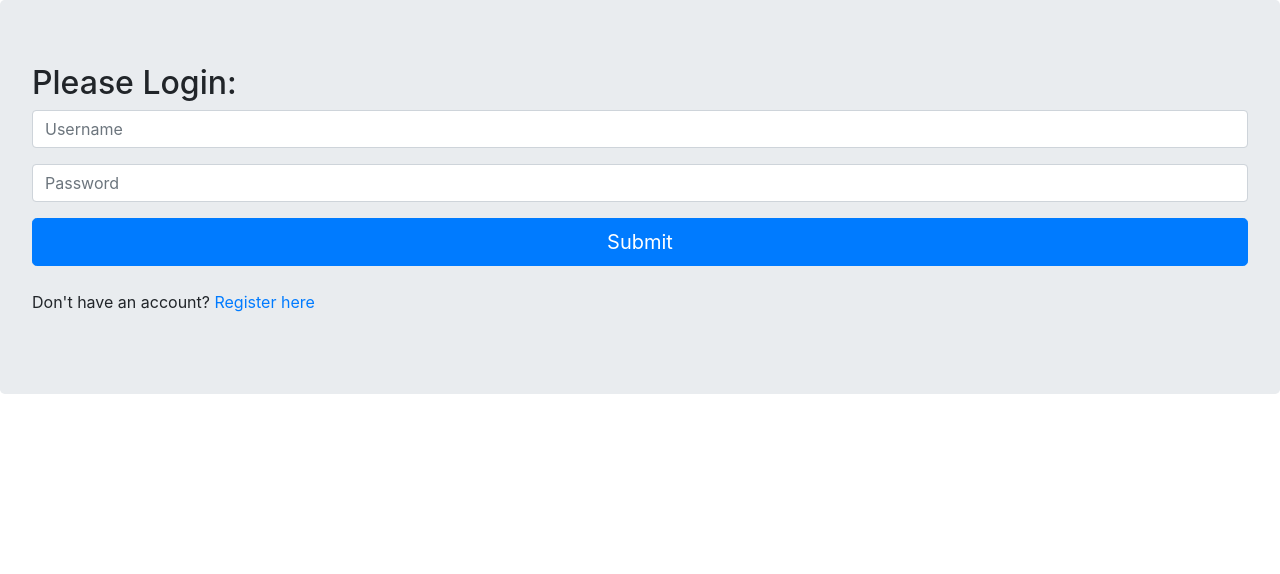
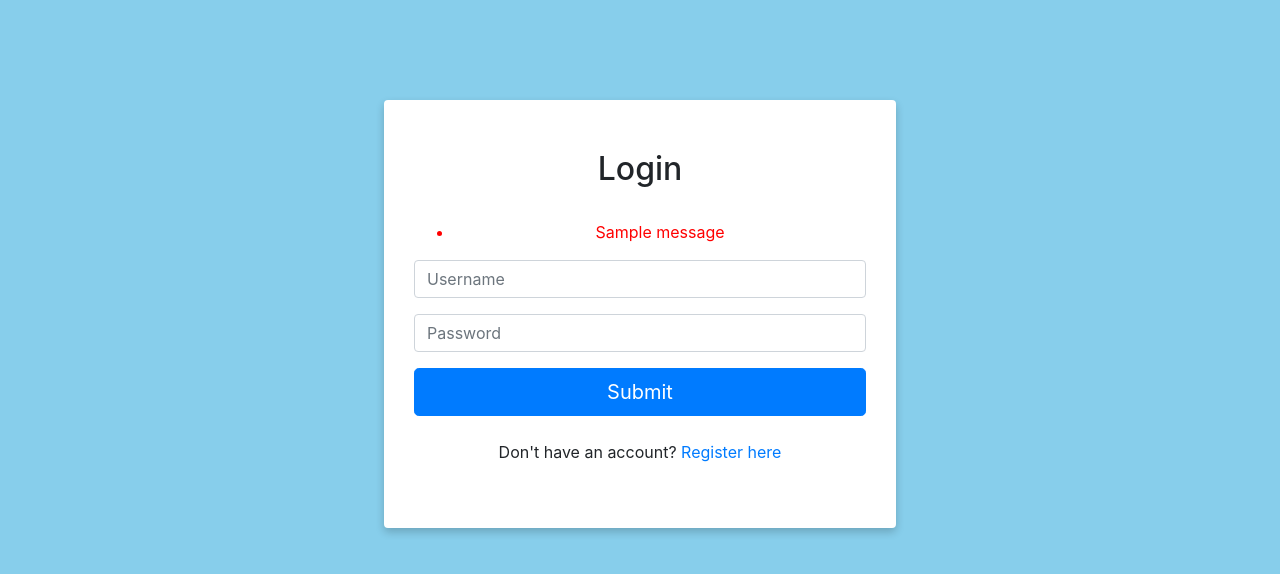
Before and after one commit to Rajat26599/smartHomeAutomation, a Django app: page /accounts/user_login/ in a window 1280 px wide. Shown: the top 574 px of the page. Run offline with Django 3.2, Linux system fonts and the light colour scheme; tables that the repository leaves empty hold one stand-in row (values such as "Sample post"); one stand-in notice (Sample message) is shown; some libraries are stand-ins or nearby versions.

Commit message:
added styling

```diff
--- a/accounts/templates/accounts/base.html
+++ b/accounts/templates/accounts/base.html
@@ -1,10 +1,16 @@
+{% load staticfiles %}
+
 <!DOCTYPE html>
 <html lang="en" dir="ltr">
   <head>
     <meta charset="utf-8">
-    <title></title>
+    <meta name="viewport" content="width=device-width">
+
+    <title>{% block title %}{% endblock %}</title>
 
     <link rel="stylesheet" href="https://maxcdn.bootstrapcdn.com/bootstrap/4.0.0/css/bootstrap.min.css" integrity="sha384-Gn5384xqQ1aoWXA+058RXPxPg6fy4IWvTNh0E263XmFcJlSAwiGgFAW/dAiS6JXm" crossorigin="anonymous">
+
+    <link rel="stylesheet" href="{% static '/css/login.css' %}">
 
   </head>
   <body>
--- a/accounts/templates/accounts/login.html
+++ b/accounts/templates/accounts/login.html
@@ -1,9 +1,22 @@
 {% extends 'accounts/base.html' %}
 
+{% block title %}
+Login
+{% endblock %}
+
 {% block content %}
+<div class="container login-card">
+  <div class="container login-content">
+    <h2 id="login-head">Login</h2><br>
 
-<div class="jumbotron">
-  <h2>Please Login:</h2>
+    {% if messages %}
+    <ul class="messages">
+        {% for message in messages %}
+        <li{% if message.tags %} class="{{ message.tags }}"{% endif %}>{{ message }}</li>
+        {% endfor %}
+    </ul>
+    {% endif %}
+
     {% if form.errors %}
       <p>Your username and password didn't match! Please try again.</p>
     {% endif %}
@@ -24,5 +37,9 @@
       <p>Don't have an account? <a href="{% url 'accounts:register' %}">Register here</a></p>
     </div>
 
+    <br><br>
   </div>
+
+</div>
+
 {% endblock %}
--- a/accounts/views.py
+++ b/accounts/views.py
@@ -23,8 +23,11 @@ def register(request):
             user.save()
 
             registered = True
+            return HttpResponseRedirect(reverse('accounts:user_login'))
+
         else:
             print(user_form.errors)
+
     else:
         user_form = UserForm()
 
@@ -54,10 +57,10 @@ def user_login(request):
     else:
         return render(request, 'accounts/login.html', {})
 
-@login_required
+@login_required(login_url='/accounts/user_login/')
 def user_logout(request):
     logout(request)
-    return HttpResponseRedirect(reverse('accounts:register'))
+    return HttpResponseRedirect(reverse('accounts:user_login'))
 
 # class SignUp(CreateView):
 #     form_class = forms.UserCreateForm
--- a/home/templates/index.html
+++ b/home/templates/index.html
@@ -19,7 +19,7 @@
       <a href="{% url 'accounts:logout' %}">
         <button class="btn btn-primary" id="logoutBtn" type="button" name="button">Logout</button>
       </a>
-      <h1>My Home: Dashboard</h1>
+      <h1>{{user.get_username|title}}'s Home: Dashboard</h1>
       <p class="lead">Keep your home-control in your hands.</p>
     </div>
 
--- /dev/null
+++ b/static/css/login.css
@@ -0,0 +1,35 @@
+body {
+  background: skyblue;
+}
+.login-card {
+  background-color:white;
+  width:40%;
+  box-shadow: 0 4px 8px 0 rgba(0,0,0,0.2);
+  margin:auto;
+  border-radius:4px;
+  margin-top:100px;
+}
+.login-content, .register-content {
+  text-align: center;
+}
+#login-head, #register-head {
+  padding-top:50px;
+}
+.messages {
+  color: red;
+}
+
+.register-card {
+  background-color:white;
+  width:40%;
+  box-shadow: 0 4px 8px 0 rgba(0,0,0,0.2);
+  margin:auto;
+  border-radius:4px;
+  margin-top:50px;
+}
+
+
+@media screen and (max-width:600px) {
+  .login-card, .register-card {
+    width:90%;
+  }
--- a/static/css/master.css
+++ b/static/css/master.css
@@ -18,8 +18,10 @@ body {
   transform: scale(1.1);
 }
 .jumbotron {
-  background: #6b7381;
-  color: #bdc1c8;
+  /* background: #6b7381; */
+  background: #21d1b7;
+  /* color: #bdc1c8; */
+  color: #eee;
 }
 .jumbotron h1 {
   color: #fff;
```
Also changed, not shown: accounts/forms.py (+12 -1 lines), accounts/templates/accounts/signup.html (+6 -7 lines), accounts/migrations/0002_delete_user.py (added), db.sqlite3. Lines whose indentation alone changed are shown as unchanged.
